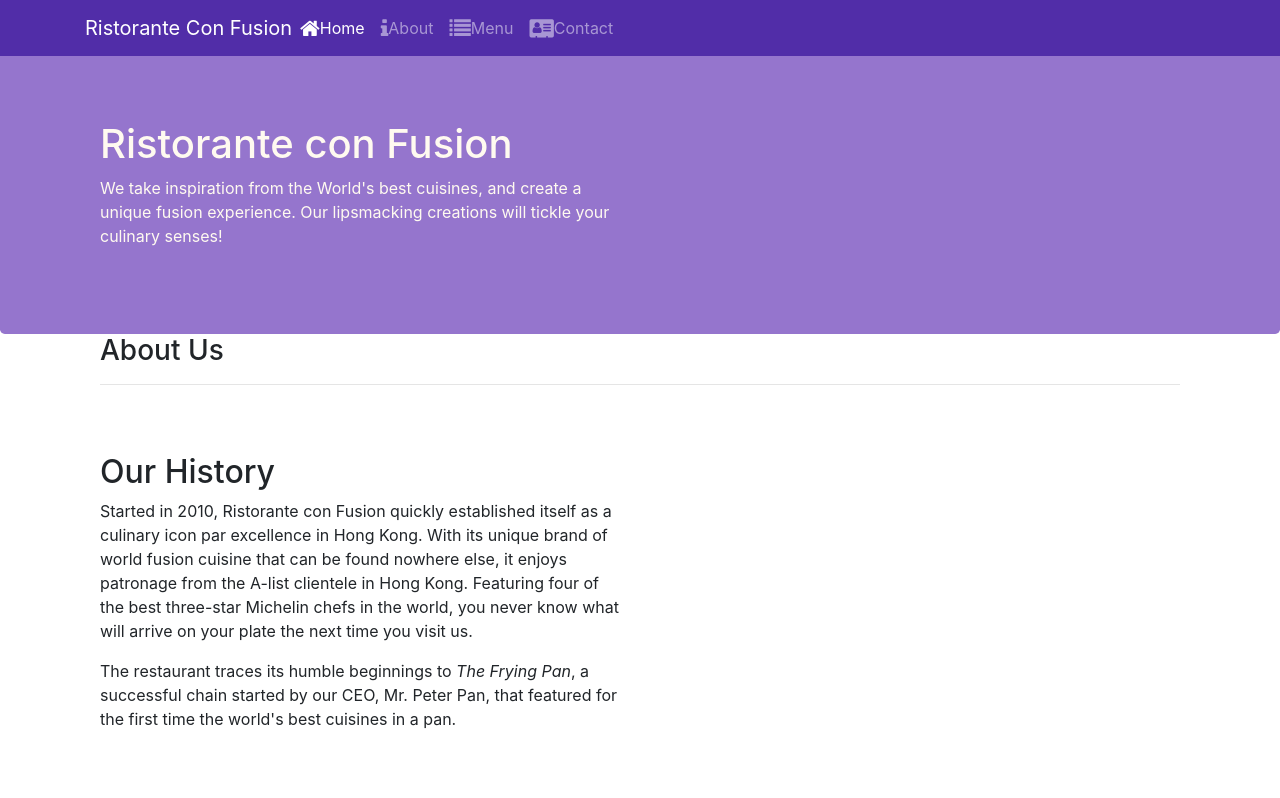
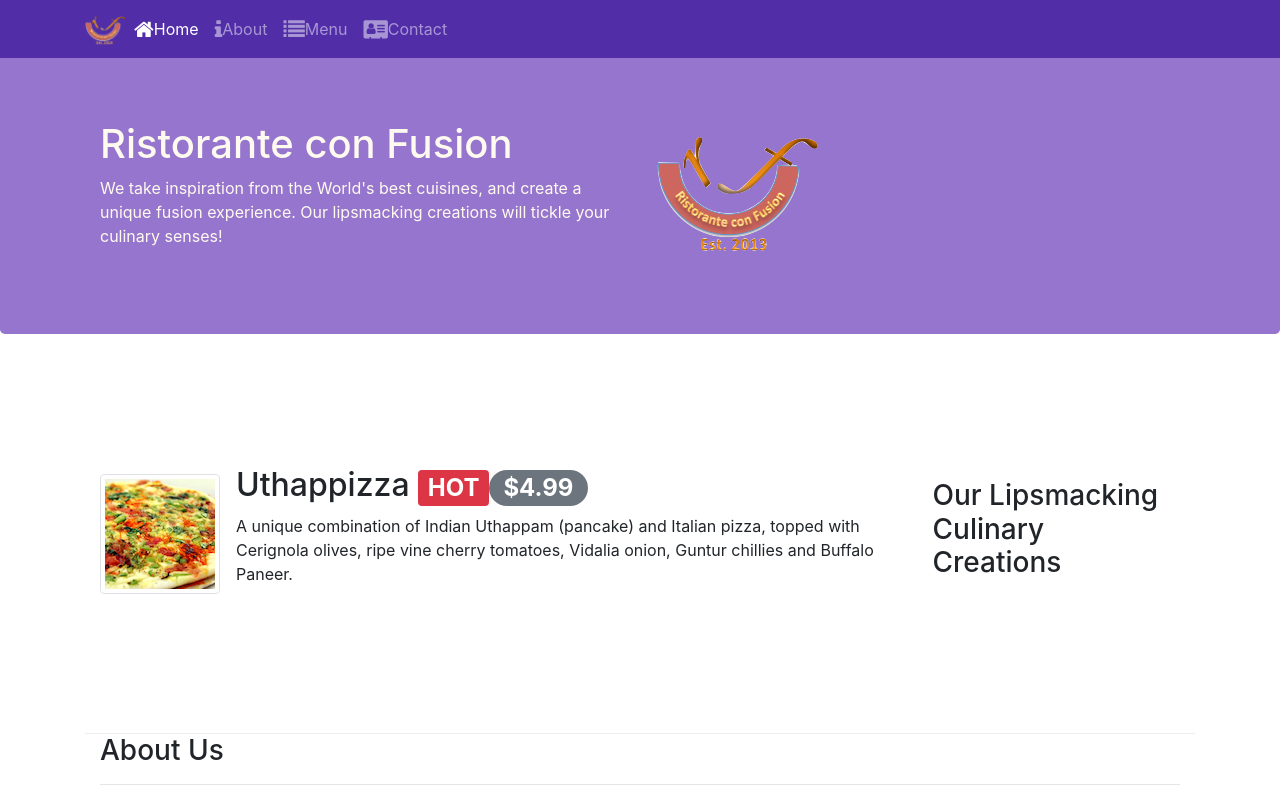
Before and after one commit to bahacolak/About-Us, a website: page index.html in a window 1280 px wide. Shown: the top 798 px of the page. Drawn offline with nearby package versions, Linux system fonts and the light colour scheme.

Commit message:
alerting users

```diff
--- a/index.html
+++ b/index.html
@@ -16,12 +16,13 @@
     </html>
 
 <body>
+    <!--Navbar-->
     <nav class="navbar navbar-dark navbar-expand-sm fixed-top">
         <div class="container">
             <button class="navbar-toggler" type="button" data-toggle="collapse" data-target="#Navbar">
                 <span class="navbar-toggler-icon"></span>
             </button>
-            <a class="navbar-brand mr-auto" href="#">Ristorante Con Fusion</a>
+            <a class="navbar-brand mr-auto" href="#"><img src="img/logo.png" height="30" width="41"></a>
             <div class="collapse navbar-collapse" id="Navbar">
                 <ul class="navbar-nav mr-auto">
                     <li class="nav-item active"><a class="nav-link" href="#"><span class="fa fa-home fa-lg"></span>Home</a></li>
@@ -41,11 +42,32 @@
                     <h1>Ristorante con Fusion</h1>
                     <p>We take inspiration from the World's best cuisines, and create a unique fusion experience. Our lipsmacking creations will tickle your culinary senses!</p>
                 </div>
-                <div class="col col-sm">
+                <div class="col-12 col-sm align-self-center">
+                    <img src="img/logo.png" class="img-fluid">
                 </div>
             </div>
         </div>
     </header>
+<div class="container">
+    <div class="row row-content align-items-center">
+      <div class="col-12 col-sm-4 order-sm-last col-md-3">
+        <h3>Our Lipsmacking Culinary Creations</h3>
+      </div>
+      <div class="col col-sm order-sm-first col-md">
+        <div class="media">
+            <img class="d-flex mr-3 img-thumbnail align-self-center"
+                    src="img/uthappizza.png" alt="Uthappizza">
+            <div class="media-body">
+                <h2 class="mt-0">Uthappizza <span class="badge badge-danger">HOT</span><span class="badge badge-pill badge-secondary">$4.99</span></h2>
+                <p class="d-none d-sm-block">A unique combination of Indian Uthappam (pancake) and
+                    Italian pizza, topped with Cerignola olives, ripe vine
+                    cherry tomatoes, Vidalia onion, Guntur chillies and
+                    Buffalo Paneer.</p>
+            </div>
+        </div>
+      </div>
+    </div>
+</div>
 
     <div class="container">
         <div class="row row-header">
```
Also changed, not shown: aboutus.html (+4 -3 lines), contactus.html (+3 -2 lines), img/alberto.png (added), img/buffet.png (added), img/logo.png (added), img/uthappizza.png (added), 1 other file.
